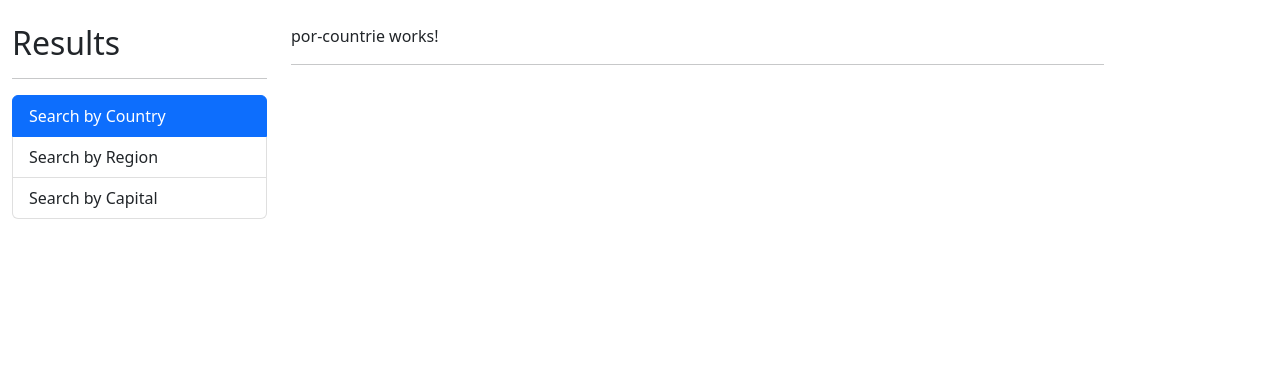
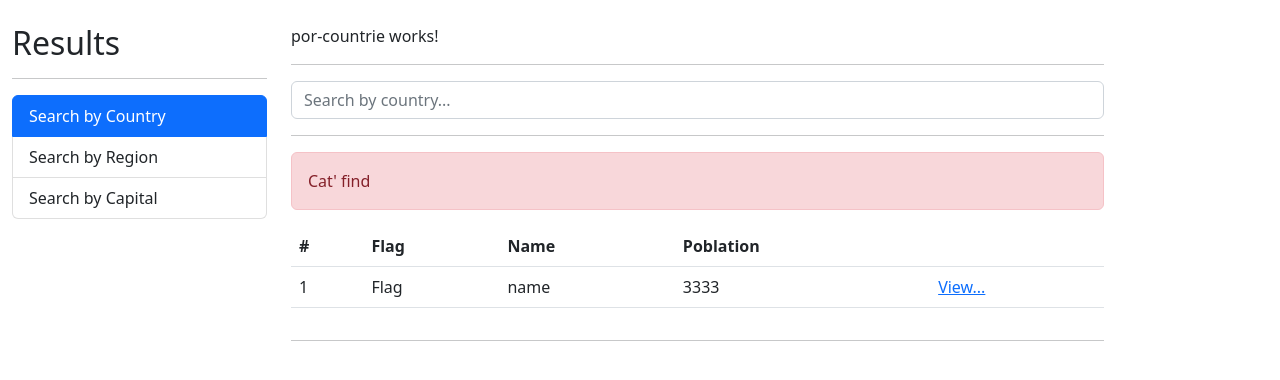
Before and after one commit to VittoAdesso/SPA_ApiCountries, an Angular app: page / in a window 1280 px wide. Shown: the top 380 px of the page. Built offline with nearby package versions, Linux system fonts and the light colour scheme.

Commit message:
include FormModule to catch info

```diff
--- a/src/app/countrie/countrie.module.ts
+++ b/src/app/countrie/countrie.module.ts
@@ -1,5 +1,7 @@
 import { NgModule } from '@angular/core';
 import { CommonModule } from '@angular/common';
+import { FormsModule } from '@angular/forms';
+
 import { PorCapitalComponent } from './pages/por-capital/por-capital.component';
 import { PorCountrieComponent } from './pages/por-countrie/por-countrie.component';
 import { PorRegionComponent } from './pages/por-region/por-region.component';
@@ -21,7 +23,8 @@ import { SeeCountrieComponent } from './pages/see-countrie/see-countrie.componen
     SeeCountrieComponent
   ],
   imports: [
-    CommonModule
+    CommonModule,
+    FormsModule
   ]
 })
 export class CountrieModule { }
--- a/src/app/countrie/pages/por-countrie/por-countrie.component.html
+++ b/src/app/countrie/pages/por-countrie/por-countrie.component.html
@@ -1 +1,47 @@
 <p>por-countrie works!</p>
+<hr>
+
+<div class="row">
+    <div class="col">
+        <form (ngSubmit)="search()" autocomplete="off">
+            <input type="text"
+                name="termino"
+                placeholder="Search by country..."
+                class="form-control"
+                [(ngModel)]="termino"/>
+        </form>
+    </div>
+</div>
+
+<hr>
+
+<div class="alert alert-danger">
+    Cat' find
+</div>
+
+<div class="row">
+    <div class="col">
+        <table class="table table-hover">
+            <thead>
+                <tr>
+                    <th>#</th>
+                    <th>Flag</th>
+                    <th>Name</th>
+                    <th>Poblation</th>
+                    <th></th>
+                </tr>
+            </thead>
+            <tbody>
+                <tr>
+                    <td>1</td>
+                    <td>Flag</td>
+                    <td>name</td>
+                    <td>3333</td>
+                    <td>
+                        <a href="/pais/cri">View...</a>
+                    </td>
+                </tr>
+            </tbody>
+        </table>
+    </div>
+</div>
--- a/src/app/countrie/pages/por-countrie/por-countrie.component.ts
+++ b/src/app/countrie/pages/por-countrie/por-countrie.component.ts
@@ -7,9 +7,16 @@ import { Component, OnInit } from '@angular/core';
 })
 export class PorCountrieComponent implements OnInit {
 
+  termino: string = '';
+
   constructor() { }
 
   ngOnInit(): void {
   }
 
+    search(): void {
+      console.log(this.termino)
+    }
+
+
 }
```
Also changed, not shown: 1 other file (tests, documents, lock files or other folders).
